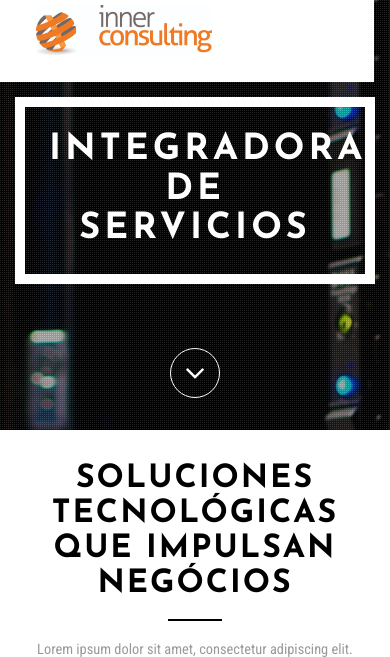
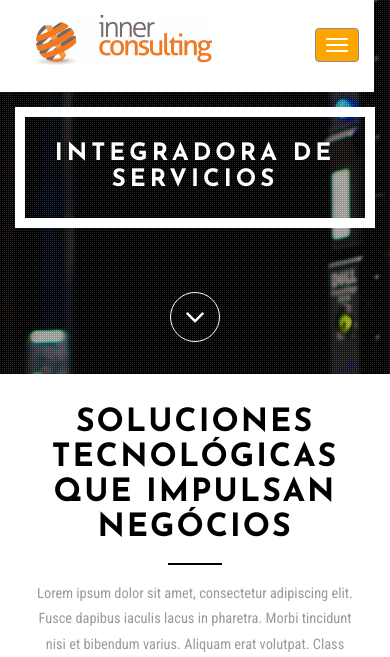
Before and after one commit to JohnTellez/InnerWeb, a PHP site: page / in a window 390 px wide; the page is wider, and only the part inside the window is pictured. Shown: the top 657 px of that part. Run offline with PHP 8.4, Linux system fonts and the light colour scheme; some libraries are stand-ins or nearby versions.

Commit message:
Arreglo de las funciones responsive.

```diff
--- a/web/css/style.css
+++ b/web/css/style.css
@@ -846,30 +847,61 @@ footer p a:hover{
 	.address-info {
 		width: 60%;
 	}
+
 }
+/* -- Responsive y cambio de menu a 991px -- */
 @media(max-width:991px){
 	.agileits-logo h1 a img {
-		width: 8%;
+		width: 25%;
+        margin-left: -45%;
+        padding-top: 5px;
 	}
 	.navbar-header {
 		float: none;
 		text-align: center;
 		margin: 0 0 2em 0;
+        padding-top: 10px;
 	}
 	.navbar-nav {
 		float: none;
 		margin: 0;
 		text-align: center;
+
 	}
 	.navbar-nav > li {
 		float: none;
 		display: inline-block;
+        align-items:center;
+        font-size: 0.9em;
 	}
-	.w3layouts-banner-info {
+
+    .navbar-toggle {
+		margin-right: 0;
+        top: 10px;
+	}
+
+    .navbar-default .navbar-toggle {
+		border-color: #fff;
+	}
+	.navbar-default .navbar-toggle .icon-bar {
+		background-color: #fff;
+	}
+	.navbar-default .navbar-toggle:hover, .navbar-default .navbar-toggle:focus {
+		background: #FB5E03;
+	}
+    .navbar-toggle {
+		margin-right: 0;
+	}
+	.navbar-default .navbar-toggle {
+		border-color: #8c8c8c;
+        background: orange;
+	}
+
+   	.w3layouts-banner-info {
 		padding: 6em 0 2em 0;
 	}
 	.w3ls-text {
-		width: 50%;
+		width: 70%;
 	}
 	.introduction-info p {
 		width: 90%;
@@ -928,10 +961,10 @@ footer p a:hover{
 		margin: 0;
 	}
 	.w3ls-text h2 {
-		font-size: 4em;
+		font-size: 3em;
 	}
 	.w3ls-text {
-		width: 46%;
+		width: 100%;
 	}
 	.w3layouts-banner-info {
 		padding: 3em 0 2em 0;
@@ -952,8 +985,40 @@ footer p a:hover{
 	div#design {
 		min-height: 940px;
 	}
+    .agileits-logo h1 a img {
+		width: 40%;
+        margin-left: -45%;
+	}
+     .navbar-toggle {
+		margin-right: 0;
+	}
+	.navbar-default .navbar-toggle {
+		border-color: #8c8c8c;
+        background: orange;
+	}
 }
+/* -- Responsive a 667px -- */
 @media(max-width:667px){
+
+    .agileits-logo h1 a img {
+		width: 45%;
+        margin-left: -45%;
+	}
+
+    .navbar-toggle {
+		margin-right: 0;
+	}
+	.navbar-default .navbar-toggle {
+		border-color: #8c8c8c;
+        background: orange;
+	}
+    .w3ls-text {
+		border: solid 10px #FFFFFF;
+        width: 100%;
+	}
+	.w3ls-text h2 {
+		font-size: 2em;
+	}
 	.team-caption {
 		height: 419px;
 	}
@@ -961,9 +1026,26 @@ footer p a:hover{
 		margin: 5.5em 0 0 0;
 	}
 }
+/* -- Responsive a 600px -- */
 @media(max-width:600px){
-	.w3ls-text {
-		width: 55%;
+     .agileits-logo h1 a img {
+		width: 50%;
+        margin-left: -40%;
+	}
+
+      .navbar-toggle {
+		margin-right: 0;
+	}
+	.navbar-default .navbar-toggle {
+		border-color: #8c8c8c;
+        background: orange;
+	}
+    .w3ls-text {
+		border: solid 10px #FFFFFF;
+        width: 100%;
+	}
+	.w3ls-text h2 {
+		font-size: 2em;
 	}
 	.nav-tabs > li {
 		margin: 0 0px;
@@ -978,7 +1060,38 @@ footer p a:hover{
 		width: 15%;
 	}
 }
+
+/* -- Responsive a 568px --*/
 @media(max-width:568px){
+    .agileits-logo h1 a img {
+		width: 50%;
+        margin-left: -40%;
+	}
+
+      .navbar-toggle {
+		margin-right: 0;
+	}
+	.navbar-default .navbar-toggle {
+		border-color: #8c8c8c;
+        background: orange;
+	}
+
+
+    .w3ls-text {
+		border: solid 10px #FFFFFF;
+        width: 100%;
+	}
+	.w3ls-text h2 {
+		font-size: 2em;
+	}
+	.about-grid-left span {
+		font-size: 1.7em;
+	}
+	.nav-tabs > li > a {
+		margin-right: 0px;
+		padding: .5em .5em;
+	}
+
 	.team-caption {
 		height: 344px;
 	}
@@ -992,12 +1105,15 @@ footer p a:hover{
 		width: 47%;
 	}
 }
+
+/* -- Responsive a 480px -- */
 @media(max-width:480px){
 	.w3ls-text {
 		border: solid 10px #FFFFFF;
+        width: 100%;
 	}
 	.w3ls-text h2 {
-		font-size: 3em;
+		font-size: 2em;
 	}
 	.about-grid-left span {
 		font-size: 1.7em;
@@ -1030,7 +1146,14 @@ footer p a:hover{
 		letter-spacing: 1px;
 	}
 	.agileits-logo h1 a img {
-		width: 10%;
+		width: 60%;
+	}
+     .navbar-toggle {
+		margin-right: 0;
+	}
+	.navbar-default .navbar-toggle {
+		border-color: #8c8c8c;
+        background: orange;
 	}
 	.wthree-news-left{
 		width:20%;
@@ -1057,6 +1180,15 @@ footer p a:hover{
         padding-right: 20px;
         margin-left: -5px;
 	}
+
+    .navbar-toggle {
+		margin-right: 0;
+	}
+	.navbar-default .navbar-toggle {
+		border-color: #8c8c8c;
+        background: orange;
+	}
+
 	.w3ls-text {
 		width: 100%;
         font-size: 12px;
--- a/web/index.html
+++ b/web/index.html
@@ -709,7 +709,7 @@ Smartphone Compatible web template, free webdesigns for Nokia, Samsung, LG, Sony
 		<!-- Google Maps -->
 		<div class="googlemaps">
 
-		<iframe src="https://www.google.com/maps/embed?pb=!1m18!1m12!1m3!1d4728.7265755185645!2d-74.07746170182354!3d4.705758764900381!2m3!1f0!2f0!3f0!3m2!1i1024!2i768!4f13.1!3m3!1m2!1s0x8e3f9ad55e6c72ff%3A0x7540ae486cb64e6a!2sInner+Consulting!5e0!3m2!1ses!2ses!4v1494354233592" width="950" height="450" frameborder="0" style="border:0"></iframe>
+		<iframe src="https://www.google.com/maps/embed?pb=!1m18!1m12!1m3!1d4728.7265755185645!2d-74.07746170182354!3d4.705758764900381!2m3!1f0!2f0!3f0!3m2!1i1024!2i768!4f13.1!3m3!1m2!1s0x8e3f9ad55e6c72ff%3A0x7540ae486cb64e6a!2sInner+Consulting!5e0!3m2!1ses!2ses!4v1494354233592" frameborder="0" style="border:0"></iframe>
 
 		</div>
 		<!-- Google Maps -->
@@ -746,7 +746,7 @@ Smartphone Compatible web template, free webdesigns for Nokia, Samsung, LG, Sony
 						<label>Mensaje</label>
 						<span></span>
 					</div>
-					<input type="submit" value="Enviar">
+					<input class="btnenviar" type="submit" value="Enviar">
 				</form>
 			</div>
 		</div>
```
Also changed, not shown: other parts of web/css/style.css (+82 -11 lines).
